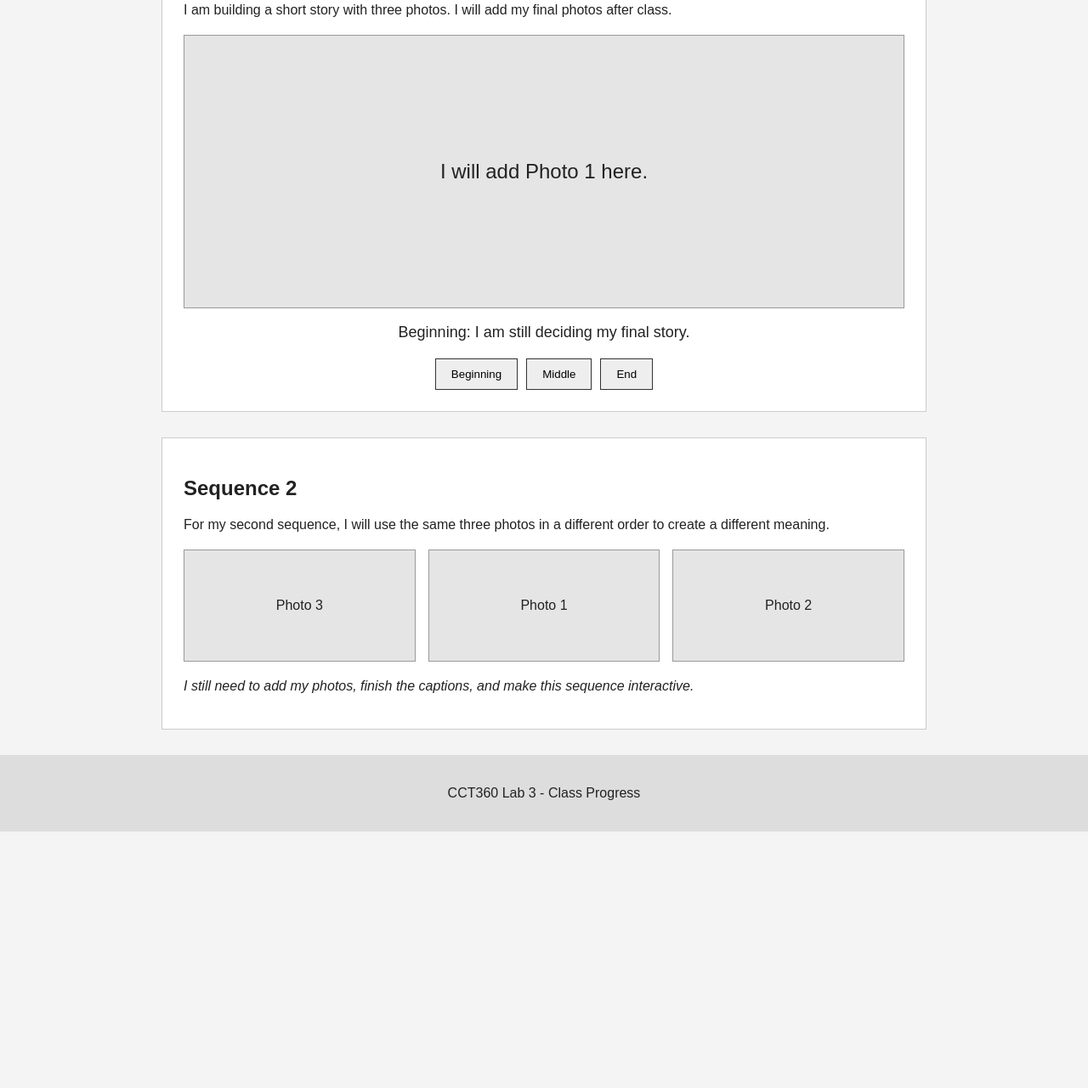
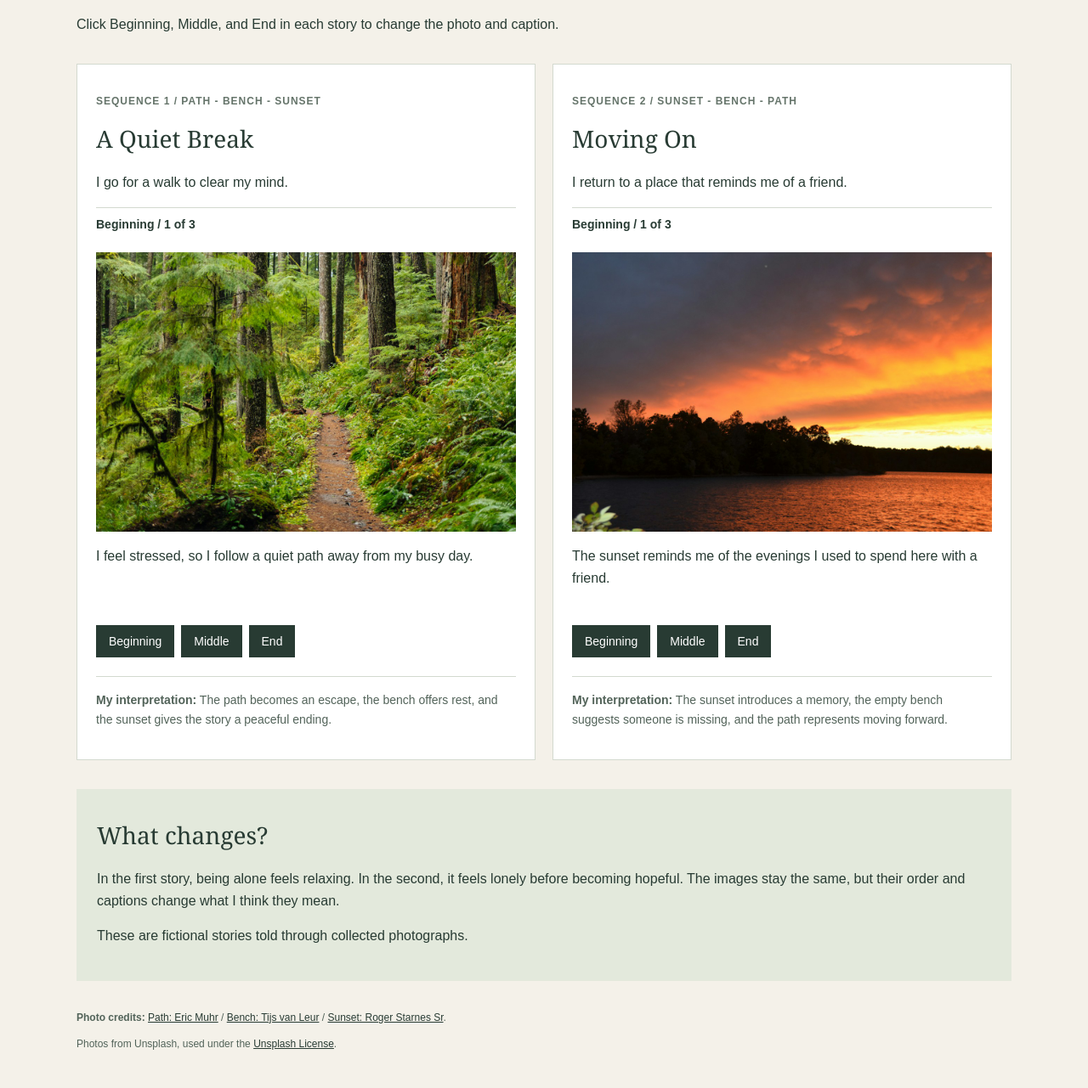
Before and after one commit to Kai667788/CCT360-Lab3, a plain HTML site: page index.html in a window 1280 px wide. Shown: the part 268-1549 px from the top of the page at 85% size. Before the commit the page ends 1247 px from the top, so only its background shows below. Drawn offline with Linux system fonts and the light colour scheme; files that its build step writes are made by us from their sources.

Commit message:
complete lab3

```diff
--- a/index.html
+++ b/index.html
@@ -3,73 +3,63 @@
 <head>
     <meta charset="UTF-8">
     <meta name="viewport" content="width=device-width, initial-scale=1.0">
-    <title>Lab 3: Photo Carousel</title>
-    <link rel="stylesheet" href="css/styles.css">
+    <title>My Walk | Kevin Wang</title>
+    <link rel="stylesheet" href="styles.css">
 </head>
-
 <body>
-    <header>
-        <h1>Lab 3: Photo Carousel</h1>
-        <p>The Power of Sequencing</p>
-    </header>
-
-    <main>
-        <section class="story">
-            <h2>Sequence 1</h2>
-
-            <p>
-                I am building a short story with three photos.
-                I will add my final photos after class.
-            </p>
-
-            <div id="photoBox">
-                <p id="photoText">I will add Photo 1 here.</p>
+    <div class="page">
+        <div class="header">
+            <p class="label">KEVIN WANG / CCT360 LAB 3</p>
+            <h1>My Walk</h1>
+            <p>Three photos. Two stories.</p>
+            <p>I used the same three photos in two different orders to explore how sequencing changes a story.</p>
         </div>
 
-            <p id="storyCaption">
-                Beginning: I am still deciding my final story.
-            </p>
+        <p class="instructions">Click Beginning, Middle, and End in each story to change the photo and caption.</p>
 
+        <div class="stories">
+            <div class="story">
+                <p class="label">SEQUENCE 1 / PATH - BENCH - SUNSET</p>
+                <h2>A Quiet Break</h2>
+                <p>I go for a walk to clear my mind.</p>
+                <p id="stageOne" class="stage">Beginning / 1 of 3</p>
+                <img id="imageOne" src="photo1.jpg" alt="A dirt path surrounded by green forest trees">
+                <p id="captionOne" class="caption" aria-live="polite">I feel stressed, so I follow a quiet path away from my busy day.</p>
                 <div class="buttons">
-                <button id="firstButton">Beginning</button>
-                <button id="secondButton">Middle</button>
-                <button id="thirdButton">End</button>
+                    <button id="beginningOne" type="button">Beginning</button>
+                    <button id="middleOne" type="button">Middle</button>
+                    <button id="endOne" type="button">End</button>
                 </div>
-        </section>
-
-        <section class="story">
-            <h2>Sequence 2</h2>
-
-            <p>
-                For my second sequence, I will use the same three photos
-                in a different order to create a different meaning.
-            </p>
-
-            <div class="sequence-preview">
-                <div class="small-box">
-                    <p>Photo 3</p>
+                <p class="meaning"><strong>My interpretation:</strong> The path becomes an escape, the bench offers rest, and the sunset gives the story a peaceful ending.</p>
             </div>
 
-                <div class="small-box">
-                    <p>Photo 1</p>
+            <div class="story">
+                <p class="label">SEQUENCE 2 / SUNSET - BENCH - PATH</p>
+                <h2>Moving On</h2>
+                <p>I return to a place that reminds me of a friend.</p>
+                <p id="stageTwo" class="stage">Beginning / 1 of 3</p>
+                <img id="imageTwo" src="photo3.jpg" alt="An orange sunset reflected on a lake">
+                <p id="captionTwo" class="caption" aria-live="polite">The sunset reminds me of the evenings I used to spend here with a friend.</p>
+                <div class="buttons">
+                    <button id="beginningTwo" type="button">Beginning</button>
+                    <button id="middleTwo" type="button">Middle</button>
+                    <button id="endTwo" type="button">End</button>
                 </div>
-
-                <div class="small-box">
-                    <p>Photo 2</p>
+                <p class="meaning"><strong>My interpretation:</strong> The sunset introduces a memory, the empty bench suggests someone is missing, and the path represents moving forward.</p>
             </div>
         </div>
 
-            <p class="todo">
-                I still need to add my photos, finish the captions,
-                and make this sequence interactive.
-            </p>
-        </section>
-    </main>
+        <div class="reflection">
+            <h2>What changes?</h2>
+            <p>In the first story, being alone feels relaxing. In the second, it feels lonely before becoming hopeful. The images stay the same, but their order and captions change what I think they mean.</p>
+            <p>These are fictional stories told through collected photographs.</p>
+        </div>
 
-    <footer>
-        <p>CCT360 Lab 3 - Class Progress</p>
-    </footer>
-
-    <script src="js/script.js"></script>
+        <div class="credits">
+            <p><strong>Photo credits:</strong> <a href="https://unsplash.com/photos/NaEkJynz_s4">Path: Eric Muhr</a> / <a href="https://unsplash.com/photos/ox9Y-Ad--_k">Bench: Tijs van Leur</a> / <a href="https://unsplash.com/photos/L3c9gGjCCHg">Sunset: Roger Starnes Sr</a>.</p>
+            <p>Photos from Unsplash, used under the <a href="https://unsplash.com/license">Unsplash License</a>.</p>
+        </div>
+    </div>
+    <script src="script.js"></script>
 </body>
 </html>
--- a/script.js
+++ b/script.js
@@ -1,31 +1,64 @@
-// Lab 3: Photo Carousel
-// Class Progress
+// I use the same three photos in both stories.
+let photo1 = "photo1.jpg";
+let photo2 = "photo2.jpg";
+let photo3 = "photo3.jpg";
 
-let firstText = "I will add Photo 1 here.";
-let secondText = "I will add Photo 2 here.";
-let thirdText = "I will add Photo 3 here.";
+let pathDescription = "A dirt path surrounded by green forest trees";
+let benchDescription = "An empty wooden bench beside a lake";
+let sunsetDescription = "An orange sunset reflected on a lake";
 
-let firstCaption = "Beginning: I am still deciding my final story.";
-let secondCaption = "Middle: This will be the second part of my story.";
-let thirdCaption = "End: This will be the ending of my story.";
-
-function showFirstPhoto() {
-    document.getElementById("photoText").innerHTML = firstText;
-    document.getElementById("storyCaption").innerHTML = firstCaption;
+// These functions change the image, caption, and stage in each story.
+function changeStoryOne(photo, description, caption, stage) {
+    document.getElementById("imageOne").src = photo;
+    document.getElementById("imageOne").alt = description;
+    document.getElementById("captionOne").innerHTML = caption;
+    document.getElementById("stageOne").innerHTML = stage;
 }
 
-function showSecondPhoto() {
-    document.getElementById("photoText").innerHTML = secondText;
-    document.getElementById("storyCaption").innerHTML = secondCaption;
+function changeStoryTwo(photo, description, caption, stage) {
+    document.getElementById("imageTwo").src = photo;
+    document.getElementById("imageTwo").alt = description;
+    document.getElementById("captionTwo").innerHTML = caption;
+    document.getElementById("stageTwo").innerHTML = stage;
 }
 
-function showThirdPhoto() {
-    document.getElementById("photoText").innerHTML = thirdText;
-    document.getElementById("storyCaption").innerHTML = thirdCaption;
+// Sequence 1: path, bench, sunset.
+function beginningOne() {
+    let caption = "I feel stressed, so I follow a quiet path away from my busy day.";
+    changeStoryOne(photo1, pathDescription, caption, "Beginning / 1 of 3");
 }
 
-document.getElementById("firstButton").addEventListener("click", showFirstPhoto);
-document.getElementById("secondButton").addEventListener("click", showSecondPhoto);
-document.getElementById("thirdButton").addEventListener("click", showThirdPhoto);
+function middleOne() {
+    let caption = "I find a bench by the water. I sit down, breathe, and slow down.";
+    changeStoryOne(photo2, benchDescription, caption, "Middle / 2 of 3");
+}
 
-// I will add my images and finish Sequence 2 later.
+function endOne() {
+    let caption = "I watch the sunset over the lake. My worries feel smaller, and I am ready to head home.";
+    changeStoryOne(photo3, sunsetDescription, caption, "End / 3 of 3");
+}
+
+// Sequence 2: sunset, bench, path.
+function beginningTwo() {
+    let caption = "The sunset reminds me of the evenings I used to spend here with a friend.";
+    changeStoryTwo(photo3, sunsetDescription, caption, "Beginning / 1 of 3");
+}
+
+function middleTwo() {
+    let caption = "I return to our bench, but it is empty. This time, I have to sit here alone.";
+    changeStoryTwo(photo2, benchDescription, caption, "Middle / 2 of 3");
+}
+
+function endTwo() {
+    let caption = "On another day, I take the path forward. I can keep the memories and still begin a new chapter.";
+    changeStoryTwo(photo1, pathDescription, caption, "End / 3 of 3");
+}
+
+// Clicking each button calls the matching function.
+document.getElementById("beginningOne").addEventListener("click", beginningOne);
+document.getElementById("middleOne").addEventListener("click", middleOne);
+document.getElementById("endOne").addEventListener("click", endOne);
+
+document.getElementById("beginningTwo").addEventListener("click", beginningTwo);
+document.getElementById("middleTwo").addEventListener("click", middleTwo);
+document.getElementById("endTwo").addEventListener("click", endTwo);
--- a/styles.css
+++ b/styles.css
@@ -1,94 +1,122 @@
+/* My page colours, spacing, and type. */
 body {
     margin: 0;
-    font-family: Arial, sans-serif;
-    background-color: #f4f4f4;
-    color: #222222;
+    background-color: #f4f1e9;
+    color: #283b33;
+    font-family: Arial, Helvetica, sans-serif;
+    font-size: 16px;
+    line-height: 1.6;
 }
 
-header {
-    background-color: #1f3a5f;
-    color: white;
-    text-align: center;
-    padding: 30px;
+.page {
+    width: 90%;
+    max-width: 1100px;
+    margin: 0 auto;
 }
 
-header h1 {
-    margin: 0;
+.header {
+    padding: 36px 0 22px;
+    border-bottom: 2px solid #283b33;
 }
 
-main {
-    width: 85%;
-    max-width: 900px;
-    margin: 30px auto;
+.label {
+    font-size: 12px;
+    font-weight: bold;
+    letter-spacing: 1px;
+    color: #65746a;
+}
+
+h1 {
+    font-family: Georgia, serif;
+    font-size: 52px;
+    font-weight: normal;
+    line-height: 1.1;
+    margin: 12px 0;
+}
+
+h2 {
+    font-family: Georgia, serif;
+    font-size: 28px;
+    font-weight: normal;
+    margin: 8px 0;
+}
+
+.instructions {
+    margin: 24px 0;
+}
+
+/* Flexbox lets the stories wrap on smaller screens. */
+.stories {
+    display: flex;
+    flex-wrap: wrap;
+    align-items: stretch;
+    margin: 0 -10px;
 }
 
 .story {
-    background-color: white;
-    padding: 25px;
-    margin-bottom: 30px;
-    border: 1px solid #cccccc;
+    flex-basis: 400px;
+    flex-grow: 1;
+    flex-shrink: 1;
+    min-width: 0;
+    margin: 10px;
+    padding: 22px;
+    background-color: #ffffff;
+    border: 1px solid #d3d9cf;
 }
 
-#photoBox {
-    height: 320px;
-    background-color: #e5e5e5;
-    border: 1px solid #999999;
-    display: flex;
-    justify-content: center;
-    align-items: center;
-    margin-top: 20px;
+.stage {
+    padding: 8px 0;
+    border-top: 1px solid #d3d9cf;
+    font-size: 14px;
+    font-weight: bold;
 }
 
-#photoText {
-    font-size: 24px;
+.story img {
+    display: block;
+    width: 100%;
+    height: auto;
 }
 
-#storyCaption {
-    text-align: center;
-    font-size: 18px;
+.caption {
+    min-height: 78px;
+    margin: 16px 0;
 }
 
 .buttons {
     display: flex;
-    justify-content: center;
-    gap: 10px;
-    margin-top: 20px;
+    flex-wrap: wrap;
 }
 
 button {
-    padding: 10px 18px;
-    border: 1px solid #333333;
-    background-color: #eeeeee;
+    margin: 0 8px 8px 0;
+    padding: 10px 14px;
+    background-color: #283b33;
+    color: #ffffff;
+    border: 1px solid #283b33;
+    font-family: Arial, Helvetica, sans-serif;
+    font-size: 14px;
     cursor: pointer;
 }
 
-button:hover {
-    background-color: #dddddd;
+.meaning {
+    padding-top: 16px;
+    border-top: 1px solid #d3d9cf;
+    font-size: 14px;
+    color: #526359;
 }
 
-.sequence-preview {
-    display: flex;
-    gap: 15px;
-    margin-top: 20px;
+.reflection {
+    margin-top: 24px;
+    padding: 24px;
+    background-color: #e3e9dc;
 }
 
-.small-box {
-    width: 33%;
-    height: 130px;
-    background-color: #e5e5e5;
-    border: 1px solid #999999;
-    display: flex;
-    justify-content: center;
-    align-items: center;
+.credits {
+    padding: 22px 0 30px;
+    font-size: 12px;
+    color: #526359;
 }
 
-.todo {
-    margin-top: 20px;
-    font-style: italic;
+a {
+    color: #283b33;
 }
-
-footer {
-    text-align: center;
-    padding: 20px;
-    background-color: #dddddd;
-}
```
Also changed, not shown: photo1.jpg (added), photo2.jpg (added), photo3.jpg (added). Lines whose indentation alone changed are shown as unchanged.
